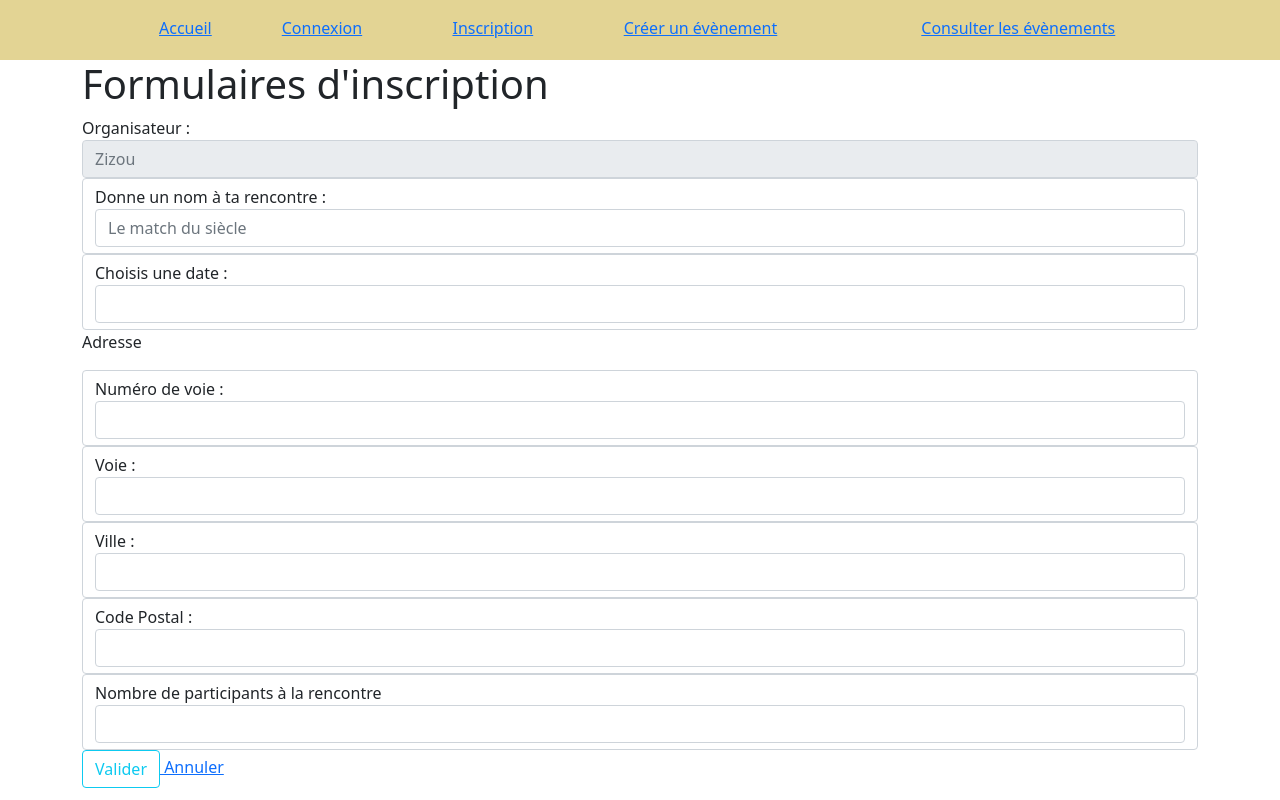
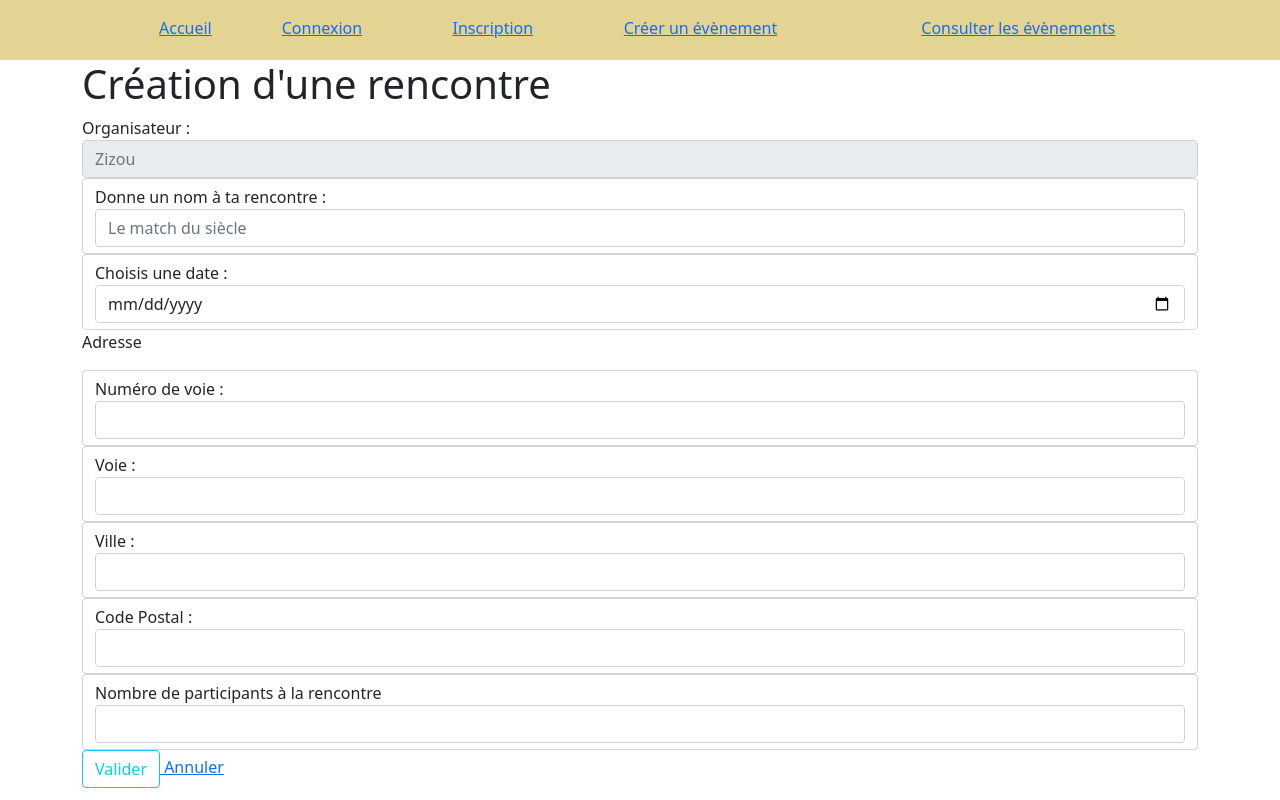
Before and after one commit to M0urad/ProjetSport, an Angular app in the folder Angular/: page /creationEvent in a window 1280 px wide. Built offline with nearby package versions, Linux system fonts and the light colour scheme.

Commit message:
type date dans crea event

```diff
--- a/Angular/src/app/crea-event/crea-event.component.html
+++ b/Angular/src/app/crea-event/crea-event.component.html
@@ -1,6 +1,6 @@
 <div name="formulaire" class="container" class="col-sm-5"></div>
 <div class="container">
-  <h1>Formulaires d'inscription</h1>
+  <h1>Création d'une rencontre</h1>
   <form>
     <fieldset>
       <form (ngSubmit)="save()">
@@ -23,7 +23,7 @@
         </div>
         <div class="form-control">
           <label>Choisis une date :</label>
-          <input class="form-control" name="date" />
+          <input class="form-control" name="date" type="date" />
         </div>
         <p>Adresse</p>
         <div class="form-control">
```
